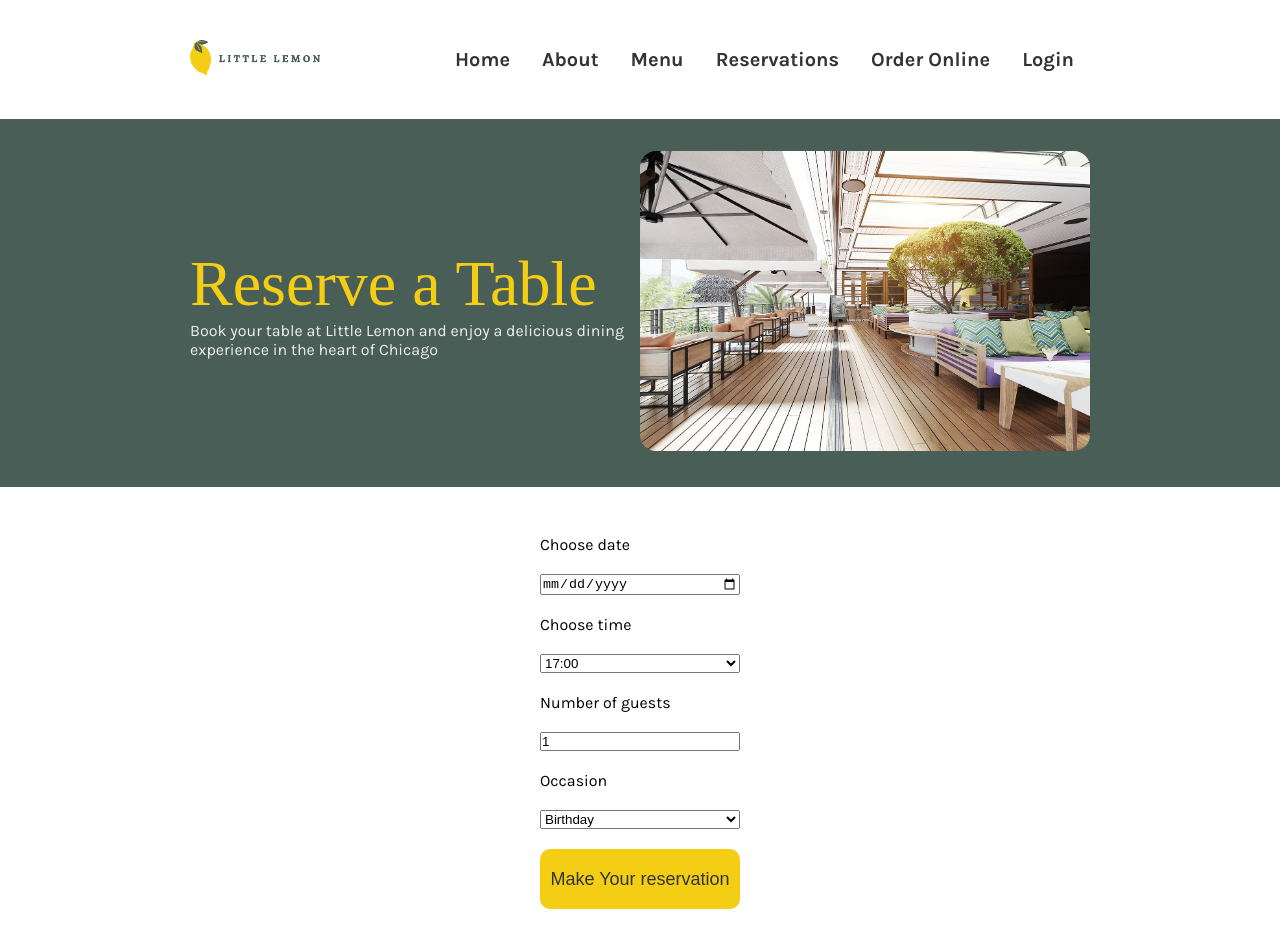
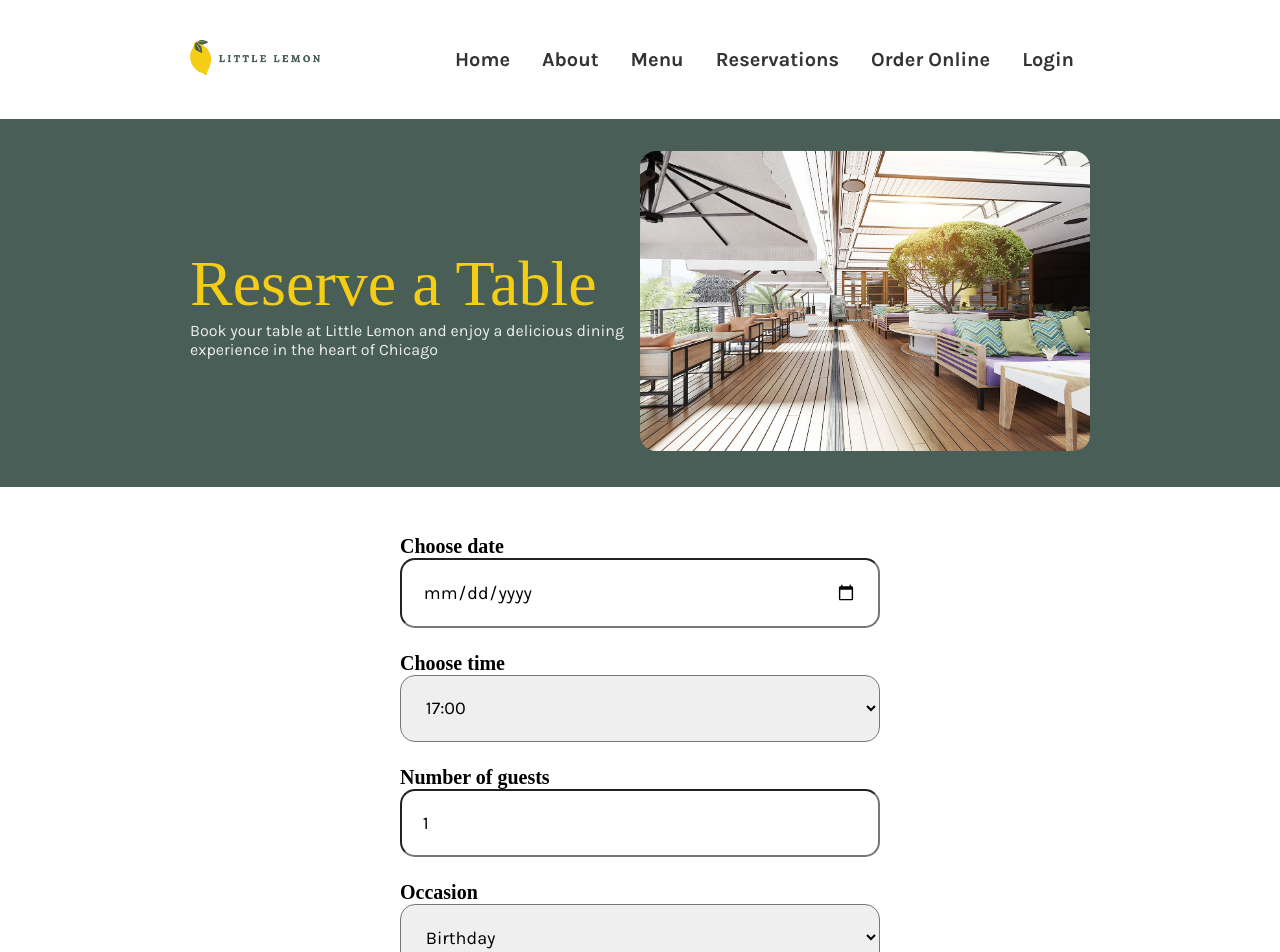
Before and after one commit to westerandr/little-lemon-frontend, a React (Create React App) app: page /booking in a window 1280 px wide. Shown: the top 952 px of the page. Built offline with nearby package versions, Linux system fonts and the light colour scheme; a web font is replaced by a local one.

Commit message:
update and refactor

```diff
--- a/src/components/sections/BookingForm.js
+++ b/src/components/sections/BookingForm.js
@@ -1,21 +1,31 @@
 import React from 'react'
 
 export default function BookingForm({date, setDate, time, setTime,  guests, setGuests, occasion, setOccasion, availableTimes, handleSubmit, dispatch}) {
+  const today = new Date().toISOString().split("T")[0];
+
   const handleForm = (e) => {
     e.preventDefault();
+    if(guests < 1)return;
+    if(new Date(date).getTime() < new Date(today).getTime()) return;
+    if(!availableTimes.includes(time)) return;
     handleSubmit({date, time, guests, occasion});
   }
+
+  if(availableTimes && availableTimes.length > 0){
+    setTime(availableTimes[0])
+  }
+
   return (
     <section id="booking-form">
-      <form onSubmit={handleForm} style={{display: 'grid', maxWidth: '200px', gap: '20px'}}>
+      <form aria-label="Reserve a Table Form" onSubmit={handleForm}>
         <label htmlFor="res-date">Choose date</label>
-        <input type="date" id="res-date" value={date}
+        <input type="date" id="res-date" value={date} min={today} required
         onChange={(e) => {
           setDate(e.target.value);
           dispatch({ type: 'date_select', date: e.target.value});
         } } />
         <label htmlFor="res-time">Choose time</label>
-        <select id="res-time" value={time} onChange={(e) => setTime(e.target.value) }>
+        <select id="res-time" value={time} onChange={(e) => setTime(e.target.value) } required>
             {
               availableTimes && availableTimes.map((time) => <option key={time}>{time}</option>)
             }
@@ -27,7 +37,7 @@ export default function BookingForm({date, setDate, time, setTime,  guests, setG
             <option>Birthday</option>
             <option>Anniversary</option>
         </select>
-        <input className='btn' type="submit" value="Make Your reservation" />
+        <input style={{width:'100%'}} className='btn' type="submit" value="Make Your reservation" />
       </form>
     </section>
   )
--- a/src/components/sections/CallToAction.js
+++ b/src/components/sections/CallToAction.js
@@ -17,7 +17,7 @@ export default function CallToAction() {
             <h2 className='subtitle text-highlight-color-1'>Chicago</h2>
             <p className='paragraph text-highlight-color-1'>We are a family owned Mediterranean<br /> restaurant, focused on traditional<br /> recipes with a modern twist</p>
           </div>
-          <button onClick={goToBookingPage} className="btn">Reserve a Table</button>
+          <button aria-label="On Click" onClick={goToBookingPage} className="btn">Reserve a Table</button>
         </div>
         <div id="hero-col-2">
           <img src={heroImage} alt="Chef serving entree on platter" />
--- a/src/index.css
+++ b/src/index.css
@@ -457,9 +457,30 @@ h1, h2, h3, h4, h5, h6, p {
 #booking-form {
   width: 100%;
   height: 100%;
+  padding: 3rem;
+}
+
+#booking-form form {
+  max-width: 480px;
   display: flex;
-  justify-content: center;
-  padding: 3rem;
+  flex-direction: column;
+  margin: 0 auto;
+}
+
+input, select {
+  padding: 1.3rem;
+  margin-bottom: 1.5rem;
+  font-size: 18px;
+  font-family: var(--karla);
+  border-radius: 15px;
+  outline: none;
+
+}
+
+label {
+  font-family: var(--markazi);
+  font-size: 20px;
+  font-weight: bold;
 }
 
 #confirm-booking {
```
Also changed, not shown: 1 other file (tests, documents, lock files or other folders).
